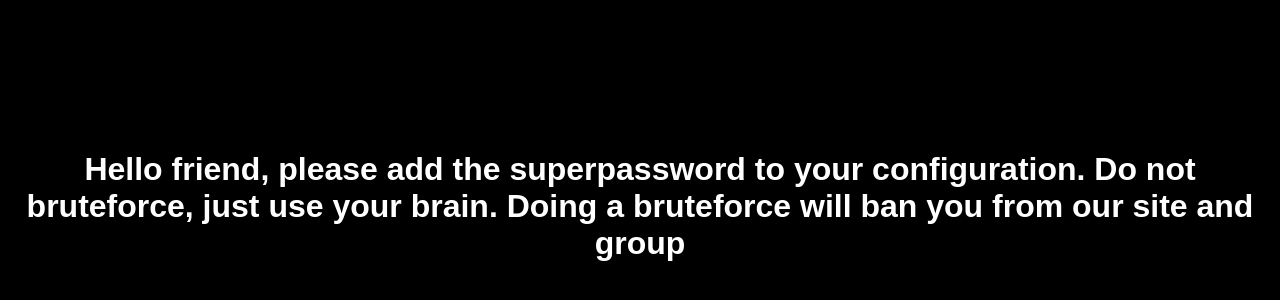
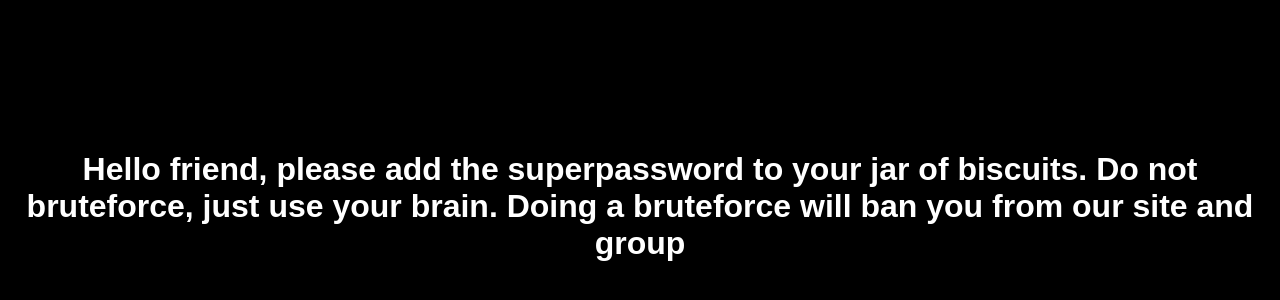
Before and after one commit to CTF-HH-2023/Telegram-Bot, a website: page html/nosuperpassword.html in a window 1280 px wide. Shown: the part 194-494 px from the top of the page. Drawn offline with Linux system fonts and the light colour scheme.

Commit message:
Update nosuperpassword.html

```diff
--- a/html/nosuperpassword.html
+++ b/html/nosuperpassword.html
@@ -18,7 +18,7 @@
   </style>
 </head>
 <body>
-  <h1>Hello friend, please add the superpassword to your configuration. Do not bruteforce, just use your brain. Doing a bruteforce will ban you from our site and group</h1>
+  <h1>Hello friend, please add the superpassword to your jar of biscuits. Do not bruteforce, just use your brain. Doing a bruteforce will ban you from our site and group</h1>
 </body>
 </html>
 <!--super secret password is VzNsQzBtM19UMF9yMzRsMXR5-->
```
